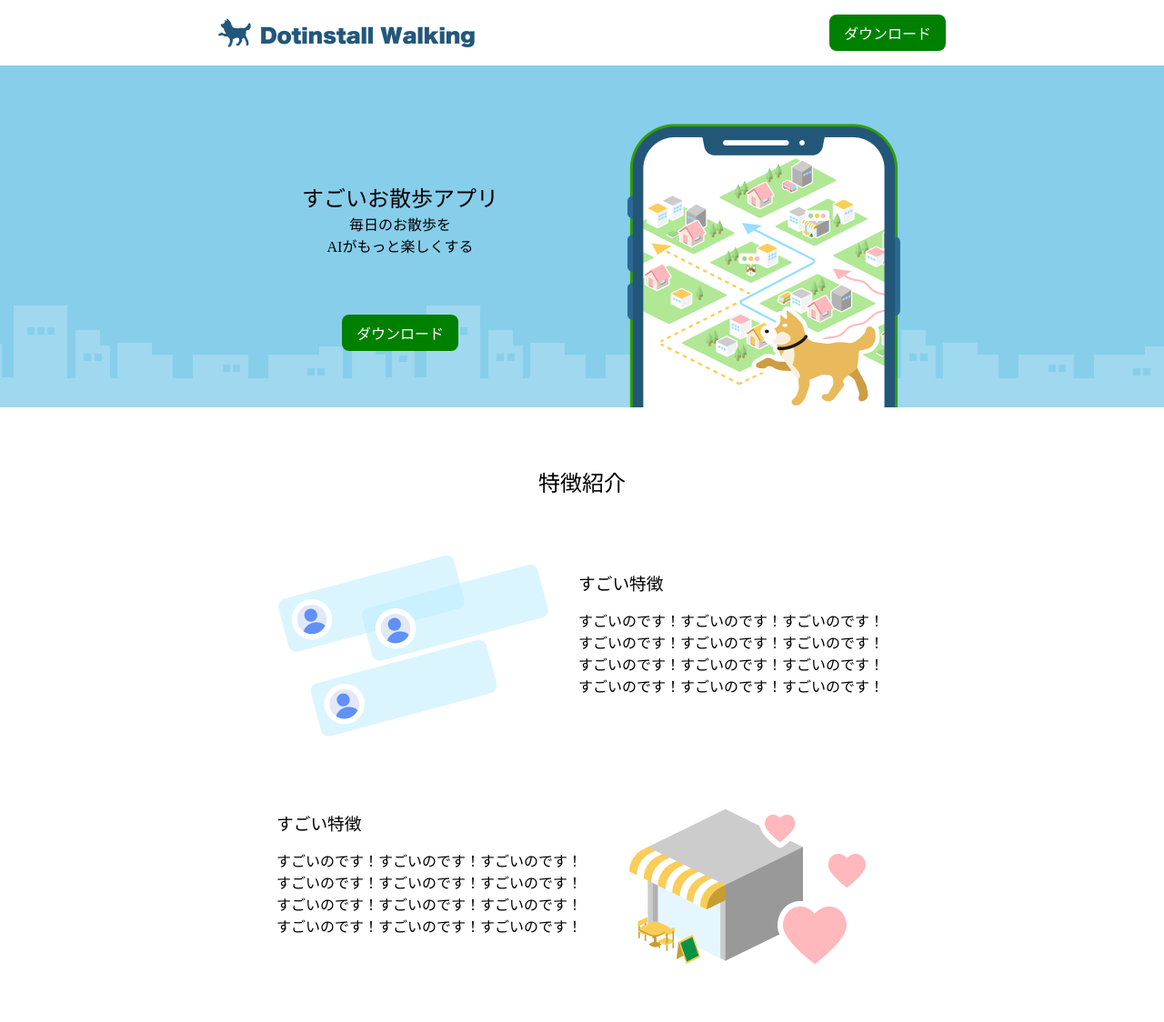
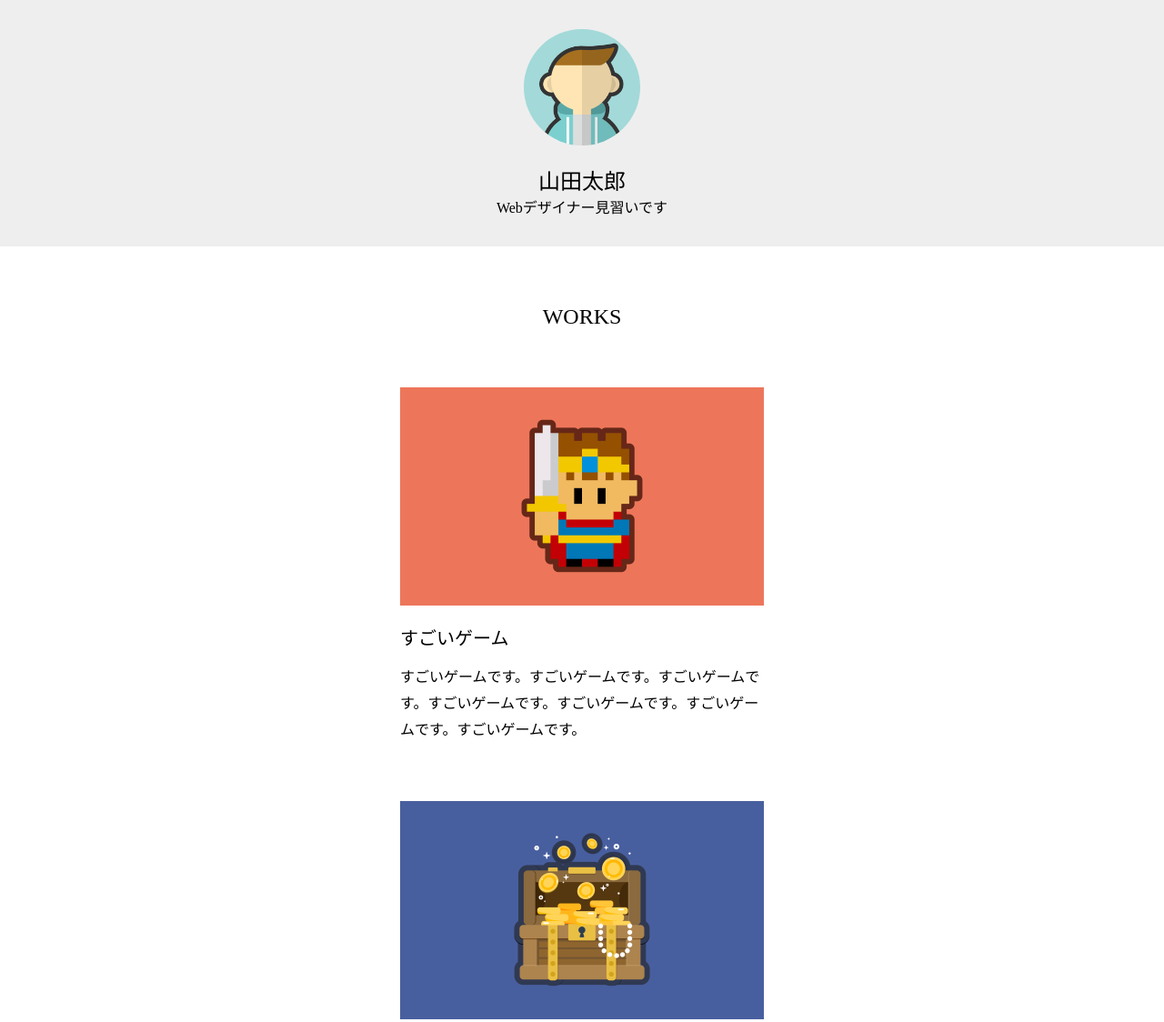
Before and after one commit to stew-ngs16/MySite, a plain HTML site: page index.html in a window 1280 px wide. Shown: the top 1124 px of the page at 91% size. Drawn offline with Linux system fonts and the light colour scheme.

Commit message:
Add files via upload

```diff
--- a/index.html
+++ b/index.html
@@ -4,67 +4,48 @@
   <meta charset="UTF-8">
   <meta http-equiv="X-UA-Compatible" content="IE=edge">
   <meta name="viewport" content="width=device-width, initial-scale=1.0">
-  <title>Dotinstall Walking - すごいお散歩アプリ</title>
+  <title>山田太郎のポートフォリオサイト</title>
   <link rel="icon" href="favicon.png">
   <link rel="stylesheet" href="style.css">
 </head>
 
 <body>
-  <header class="container">
-    <h1>
-      <img src="logo-sp.png" alt="dotinstall Walking" width="116" height="34" class="logo-sp">
+  <header>
+    <img src="yamada.png" alt="山田太郎" width="128" height="128">
+  <h1>山田太郎</h1>
+  <p>Webデザイナー見習いです</p>
+</header>
 
-      <img src="logo-pc.png" alt="dotinstall Walking" width="284" height="32" class="logo-pc">
-    </h1>
-    <a href="#" class="btn">ダウンロード</a>
-  </header>
-
-  <section class="hero">
-    <div class="container">
-      <div>
-        <h2>すごいお散歩アプリ</h2>
-        <p>毎日のお散歩を <br>AIがもっと楽しくする</p>
-        <a href="#" class="btn">ダウンロード</a>
-      </div>
-    <div>
-      <img src="app.png" alt="アプリの動作イメージ" width="300" height="312">
-    </div>
-    </div>
+ <main>
+  <h2>WORKS</h2>
+  <section>
+    <img src="work-1.png" alt="WORKS" width="400" height="240">
+    <h3>すごいゲーム</h3>
+    <p>すごいゲームです。すごいゲームです。すごいゲームです。すごいゲームです。すごいゲームです。すごいゲームです。すごいゲームです。</p>
   </section>
 
-  <section class="features container">
-    <h2>特徴紹介</h2>
-    <section class="feature">
-      <div class="pic">
-        <img src="feature-1.png" alt="すごい特徴のイメージ" width="300" height="200">
-      </div>
-      <div class="desc">
-        <h3>すごい特徴</h3>
-        <p>すごいのです！すごいのです！すごいのです！すごいのです！すごいのです！すごいのです！すごいのです！すごいのです！すごいのです！すごいのです！すごいのです！すごいのです！</p>
-      </div>
-    </section>
-    <section class="feature reversed">
-      <div class="pic">
-        <img src="feature-2.png" alt="すごい特徴のイメージ" width="300" height="200">
-      </div>
-      <div class="desc">
-        <h3>すごい特徴</h3>
-        <p>すごいのです！すごいのです！すごいのです！すごいのです！すごいのです！すごいのです！すごいのです！すごいのです！すごいのです！すごいのです！すごいのです！すごいのです！</p>
-      </div>
-    </section>
-    <section class="feature">
-      <div class="pic">
-        <img src="feature-3.png" alt="すごい特徴のイメージ" width="300" height="200">
-      </div>
-      <div class="desc">
-        <h3>すごい特徴</h3>
-        <p>すごいのです！すごいのです！すごいのです！すごいのです！すごいのです！すごいのです！すごいのです！すごいのです！すごいのです！すごいのです！すごいのです！すごいのです！</p>
-      </div>
-    </section>
+  <section>
+    <img src="work-2.png" alt="WORKS" width="400" height="240">
+    <h3>すごいゲーム</h3>
+    <p>すごいゲームです。すごいゲームです。すごいゲームです。すごいゲームです。すごいゲームです。すごいゲームです。すごいゲームです。</p>
   </section>
 
-  <footer>
-    <small>(c) dotinstall.com</small>
-  </footer>
+  <section>
+    <img src="work-3.png" alt="WORKS" width="400" height="240">
+    <h3>すごいゲーム</h3>
+    <p>すごいゲームです。すごいゲームです。すごいゲームです。すごいゲームです。すごいゲームです。すごいゲームです。すごいゲームです。</p>
+  </section>
+  </main>
+
+<footer>
+  <small>(C) dotinstall.com</small>
+  <address>
+    <a href="#" target="_blank"><img src="sns-1.png" alt="SNSアイコン" width="24" height="24"></a>
+    <a href="#" target="_blank"><img src="sns-2.png" alt="SNSアイコン" width="24" height="24"></a>
+  </address>
+</footer>
+
+
+
 </body>
 </html>
--- a/style.css
+++ b/style.css
@@ -1,159 +1,74 @@
 @charset "utf-8";
-
-/* common */
 
 body {
   margin: 0;
 }
 
-img {
-  vertical-align: bottom;
-}
-
-.btn {
-  background: green;
-  color: white;
-  padding: 8px 16px;
-  border-radius: 8px;
-  text-decoration: none;
-  display: inline-block;
+header {
+  background-color: #eee;
+  text-align: center;
+  padding: 32px 0;
 
 }
 
-h2 {
-  margin: 0;
-  font-weight: normal;
-  text-align: center;
+header img {
+  border-radius: 50%;
+  /* display: block;
+  margin: 0 auto; */
 }
 
-h3 {
-  margin: 0;
+h1 {
   font-weight: normal;
+  font-size: 24px;
+  margin: 16px 0 0
 }
 
 p {
   margin: 0;
 }
 
-.container {
-  max-width: 800px;
-  margin: 0 auto;
-  width: calc(100% - 32px);
-  box-sizing: border-box;
+main {
+   padding: 64px 0;
 }
 
-/* header */
-
-header {
-  display: flex;
-  align-items: center;
-  justify-content: space-between;
-  padding: 16px 0;
+h2 {
+  text-align: center;
+  margin: 0;
+  font-weight: normal;
+  font-size: 24px;
 }
 
-h1 {
-  margin: 0;
-  font-size: 0;
+h3 {
+  margin: 16px 0 0;
+  font-weight: normal;
+  font-size: 20px;
 }
 
-.logo-pc {
-  display: none;
+section {
+  width: 400px;
+  margin: 64px auto 0;
 }
 
-/* hero */
-
-.hero {
-  background: skyblue url(bg.png) repeat-x center bottom;
-  text-align: center;
-  padding-top: 64px;
+section p {
+  margin-top: 16px;
+  line-height: 1.8;
+  /* margin-bottom: 64px; */
 }
 
-.hero img {
-  margin-top: 64px;
-}
-
-.hero .btn {
-  margin-top: 64px;
-}
-
-/* features */
-
-.features {
+footer {
+  border-top: 1px solid #ccc;
+  text-align: center;
   padding: 64px;
 }
 
-.feature {
-  margin-top: 64px;
+small{
+  font-size: 14px;
+  color: #aaa;
 }
 
-.pic {
-  text-align: center;
-}
-
-.feature h3 {
+address {
   margin-top: 16px;
 }
-
-.feature p {
-  margin-top: 16px;
+a:hover {
+  opacity: .7;
 }
-
-/* footer */
-footer {
-  background: #333;
-  color: white;
-  padding: 64px;
-  text-align: center;
-}
-
-small {
-  font-size: 14px;
-}
-
-/* large screen */
-
-@media (min-width: 600px) {
-
-  /* header */
-
-.logo-sp {
-  display: none;
-}
-
-.logo-pc {
-  display: inline;
-}
-/* hero */
-
-.hero .container {
-  display: flex;
-  align-items: center;
-}
-
-.hero .container div {
-  flex: 1;
-}
-
-.hero img {
-  margin-top: 0;
-}
-
-/* features */
-
-.feature {
-  display: flex;
-  gap: 32px;
-}
-
-.pic {
-  width: 300px;
-}
-
-.desc {
-  flex: 1;
-}
-
-.reversed {
-  flex-direction: row-reverse;
-}
-}
```
Also changed, not shown: favicon.png.
